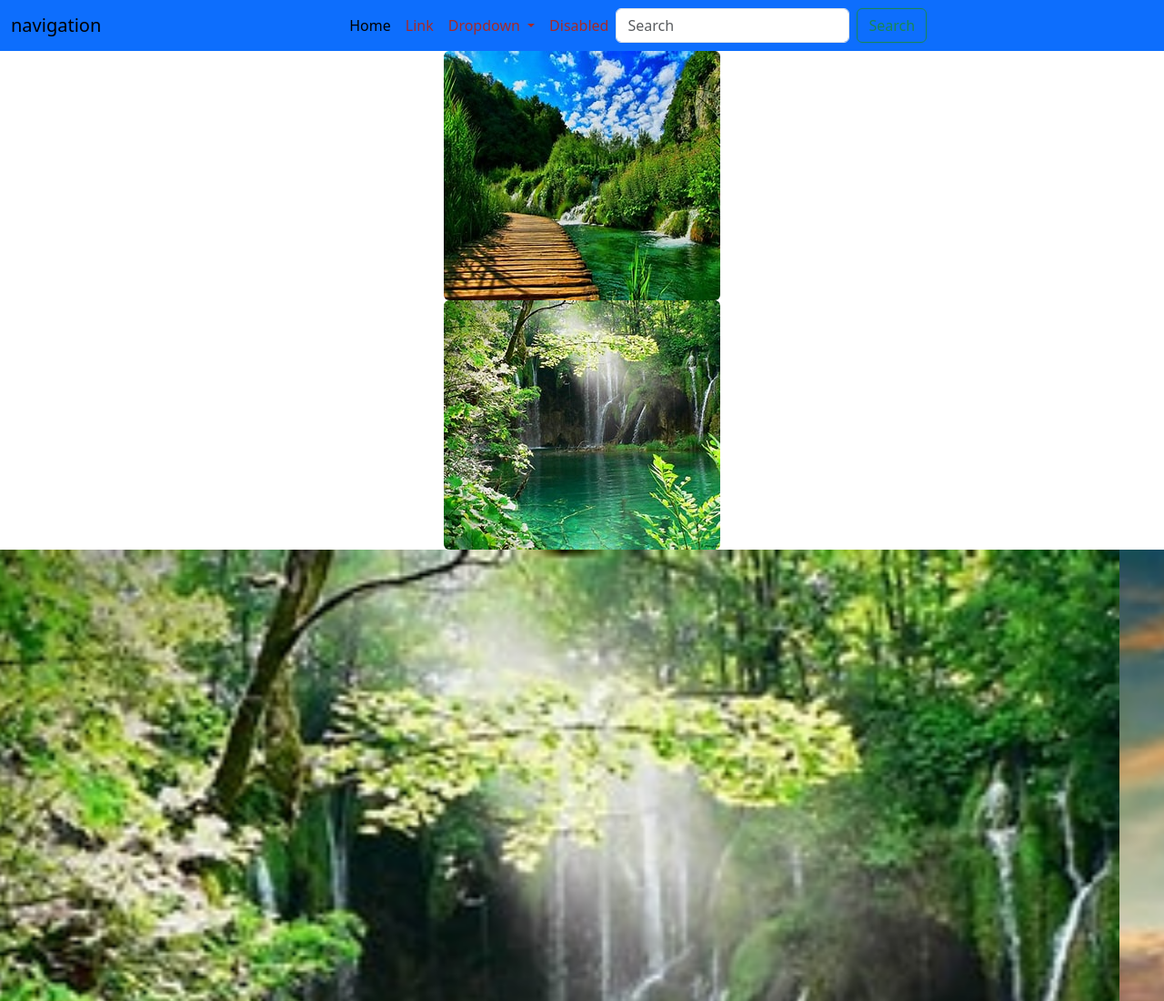
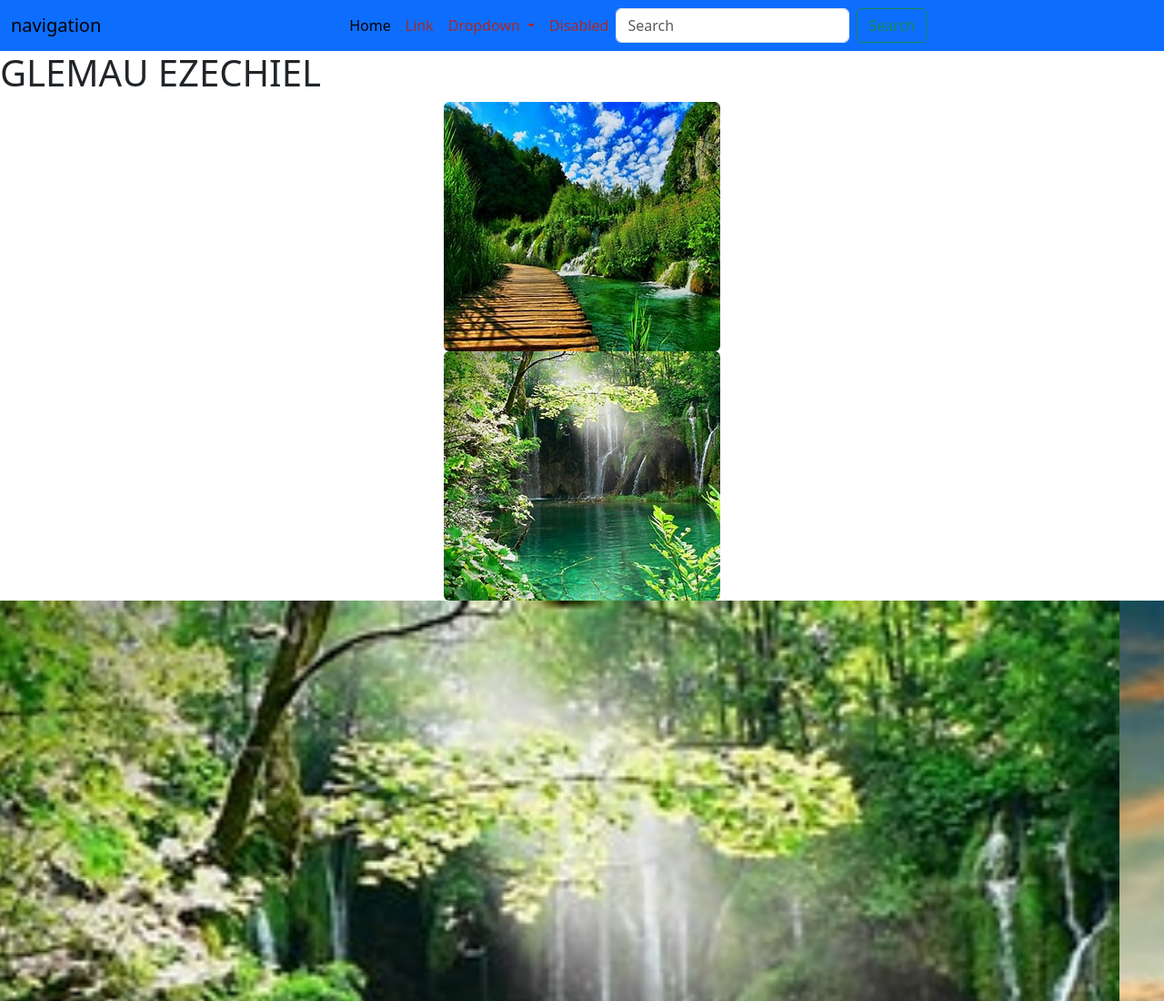
Before and after one commit to glemaudezechiel7-lang/projet, a plain HTML site: page index.html in a window 1280 px wide. Shown: the top 1100 px of the page at 91% size. Drawn offline with Linux system fonts and the light colour scheme.

Commit message:
mis ajour

```diff
--- a/index.html
+++ b/index.html
@@ -53,7 +53,7 @@
     </div>
   </div>
 </nav>
-
+ <h1>GLEMAU EZECHIEL</h1>
 
     <div class="text-center">
   <img src="image0001.jpg" class="rounded" alt="...">
```
